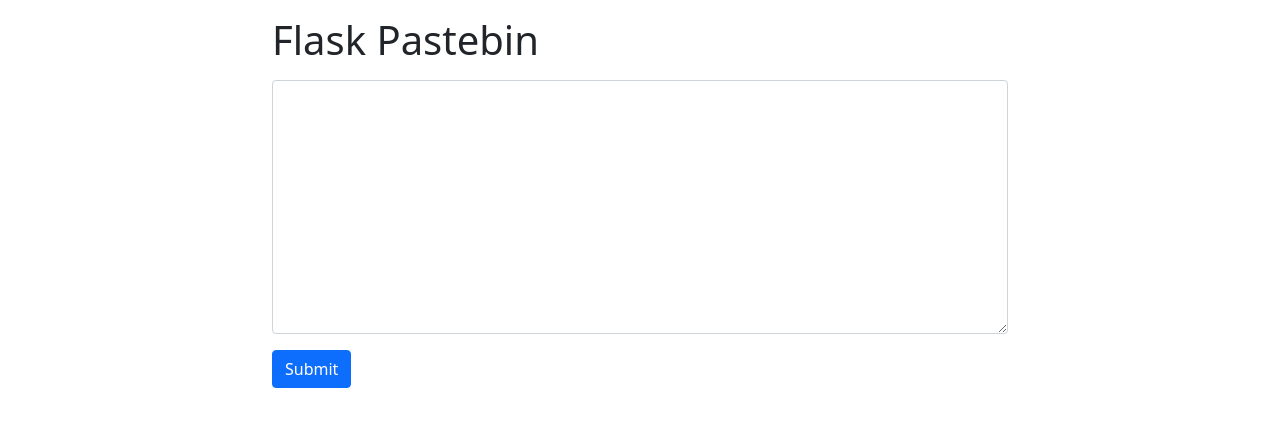
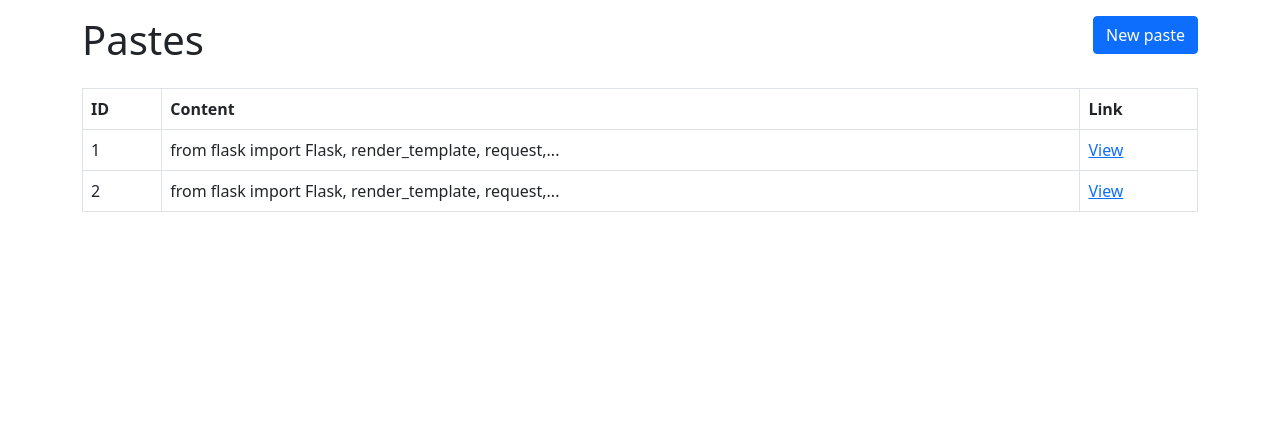
Before and after one commit to iamjaco/pastebin, a Flask app: page / in a window 1280 px wide. Shown: the top 427 px of the page. Run offline with Flask 2, Linux system fonts and the light colour scheme; data comes from the database, SQL or seed files in the repository; both versions use the stored data as it was after the commit; some libraries are stand-ins or nearby versions.

Commit message:
Add new feature

```diff
--- a/app.py
+++ b/app.py
@@ -1,28 +1,61 @@
+from flask import Flask, render_template, request, redirect, url_for, abort
+from flask_bootstrap import Bootstrap
 import sqlite3
 from sqlite3 import Error
-from flask import g, Flask, render_template, request, redirect, url_for, abort
-from flask_bootstrap import Bootstrap
 
 app = Flask(__name__)
 Bootstrap(app)
 
-pastebin = []
+def create_connection():
+    conn = None
+    try:
+        conn = sqlite3.connect('pastebin.db')
+    except Error as e:
+        print(e)
+
+    return conn
+
+def init_db():
+    conn = create_connection()
+    cursor = conn.cursor()
+    cursor.execute("CREATE TABLE IF NOT EXISTS pastes (id INTEGER PRIMARY KEY, content TEXT NOT NULL)")
+    conn.commit()
+    conn.close()
 
 @app.route('/', methods=['GET', 'POST'])
 def index():
     if request.method == 'POST':
         content = request.form['content']
-        pastebin.append(content)
-        return redirect(url_for('paste', index=len(pastebin)-1))
-    return render_template('index.html')
+        conn = create_connection()
+        cursor = conn.cursor()
+        cursor.execute("INSERT INTO pastes(content) VALUES (?)", (content,))
+        conn.commit()
+        paste_id = cursor.lastrowid
+        conn.close()
+        return redirect(url_for('paste', paste_id=paste_id))
 
-@app.route('/paste/<int:index>')
-def paste(index):
-    try:
-        content = pastebin[index]
-    except IndexError:
-        abort(404)  # Return a 404 error if the requested index does not exist
-    return render_template('paste.html', content=content, index=index)
+    conn = create_connection()
+    cursor = conn.cursor()
+    cursor.execute("SELECT id, content FROM pastes")
+    pastes = cursor.fetchall()
+    conn.close()
+
+    return render_template('index.html', pastes=pastes)
+
+
+@app.route('/paste/<int:paste_id>')
+def paste(paste_id):
+    conn = create_connection()
+    cursor = conn.cursor()
+    cursor.execute("SELECT content FROM pastes WHERE id=?", (paste_id,))
+    content = cursor.fetchone()
+    conn.close()
+
+    if content:
+        return render_template('paste.html', content=content[0], paste_id=paste_id)
+    else:
+        abort(404)
 
 if __name__ == '__main__':
+    init_db()
     app.run(debug=True)
--- a/templates/index.html
+++ b/templates/index.html
@@ -1,15 +1,28 @@
 {% extends "base.html" %}
 
 {% block content %}
-    <div class="row justify-content-center mt-3">
-        <div class="col-lg-8">
-            <h1>Flask Pastebin</h1>
-            <form action="{{ url_for('index') }}" method="post">
-                <div class="mb-3 mt-3">
-                    <textarea class="form-control" id="content" name="content" rows="10"></textarea>
-                </div>
-                <button type="submit" class="btn btn-primary">Submit</button>
-            </form>
+    <div class="d-flex justify-content-between mt-3">
+        <h1>Pastes</h1>
+        <div>
+            <a href="{{ url_for('index') }}" class="btn btn-primary">New paste</a>
         </div>
     </div>
+    <table class="table table-bordered mt-3">
+        <thead>
+            <tr>
+                <th>ID</th>
+                <th>Content</th>
+                <th>Link</th>
+            </tr>
+        </thead>
+        <tbody>
+            {% for paste in pastes %}
+                <tr>
+                    <td>{{ paste[0] }}</td>
+                    <td>{{ paste[1][:50] }}{% if paste[1]|length > 50 %}...{% endif %}</td>
+                    <td><a href="{{ url_for('paste', paste_id=paste[0]) }}">View</a></td>
+                </tr>
+            {% endfor %}
+        </tbody>
+    </table>
 {% endblock %}
--- a/templates/paste.html
+++ b/templates/paste.html
@@ -3,10 +3,10 @@
 {% block content %}
     <div class="card mt-3">
         <div class="card-header">
-            <h2>Paste #{{index + 1}}</h2>
+            <h2>Paste #{{paste_id + 1}}</h2>
         </div>
         <div class="card-body">
-            <div class="pre-scrollable" style="white-space: pre-wrap;">
+            <div style="white-space: pre-wrap;">
                 {{ content }}
             </div>
         </div>
```
Also changed, not shown: pastebin.db (added).
